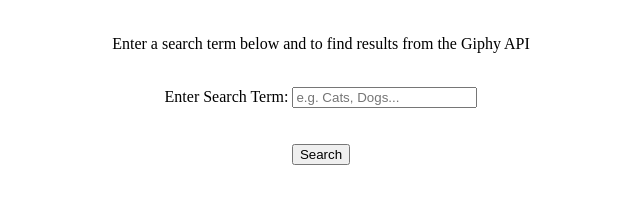
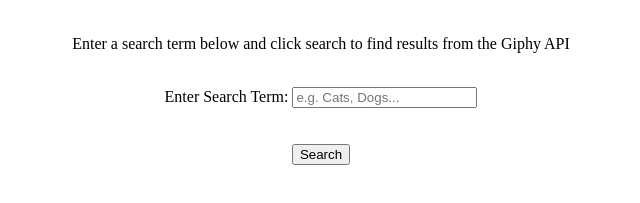
Before and after one commit to KyleBlackie/giphy-api-app, a plain HTML site: page index.html in a window 1280 px wide. Shown: the part 369-572 px from the top of the page, 319-959 px from the left. Drawn offline with Linux system fonts and the light colour scheme; no server answers.

Commit message:
Fixed missing words in description

```diff
--- a/index.html
+++ b/index.html
@@ -8,7 +8,7 @@
 <body onload="getGif('Cats')">
   <img src="#" alt="Gif"/>
   <h1>Giphy API App</h1>
-  <p>Enter a search term below and  to find results from the Giphy API</p><br>
+  <p>Enter a search term below and click search to find results from the Giphy API</p><br>
 
   <div>
     <label for="search-term">Enter Search Term: </label>
```
